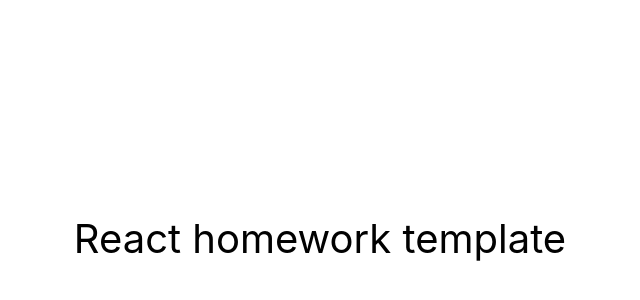
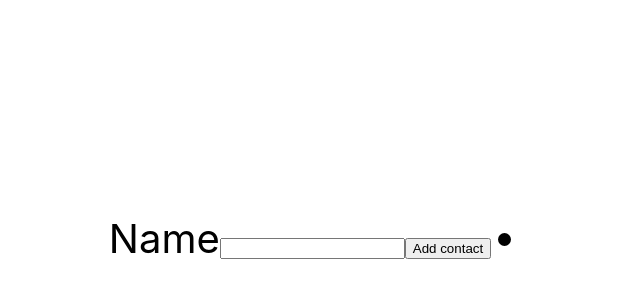
Before and after one commit to KacperMadajewski/goit-react-hw-02-phonebook, a React (Create React App) app: page / in a window 1280 px wide. Shown: the part 162-462 px from the top of the page, without its empty margins (320-960 px from the left). Built offline with nearby package versions, Linux system fonts and the light colour scheme.

Commit message:
Code for input
Code showing input in output without saveing

```diff
--- a/src/components/App.jsx
+++ b/src/components/App.jsx
@@ -1,4 +1,24 @@
-export const App = () => {
+import React, { Component } from 'react';
+
+export class App extends Component {
+  state = {
+    contacts: [],
+    name: '',
+  };
+
+  handleNameChange = (evt) => {
+    this.setState({ name: evt.target.value });
+  }
+
+  handleSubmit = (evt) => {
+    evt.preventDefault();
+    this.setState({
+      contacts: [],
+      name: '',
+    });
+  }
+
+  render() {
     return (
       <div
         style={{
@@ -7,10 +27,26 @@
           justifyContent: 'center',
           alignItems: 'center',
           fontSize: 40,
-        color: '#010101'
+          color: '#010101',
         }}
       >
-      React homework template
+        <form onSubmit={this.handleSubmit}>
+          <span>Name</span>
+          <input
+            type="text"
+            name="name"
+            pattern="^[a-zA-Zа-яА-Я]+(([' -][a-zA-Zа-яА-Я ])?[a-zA-Zа-яА-Я]*)*$"
+            title="Name may contain only letters, apostrophe, dash and spaces. For example Adrian, Jacob Mercer, Charles de Batz de Castelmore d'Artagnan"
+            required
+            onChange={this.handleNameChange}
+            value={this.state.name}
+          />
+          <button type='submit'>Add contact</button>
+        </form>
+        <ul>
+          <li>{this.state.name}</li>
+        </ul>
       </div>
     );
-};
+  }
+}
```
Lines whose indentation alone changed are shown as unchanged.
